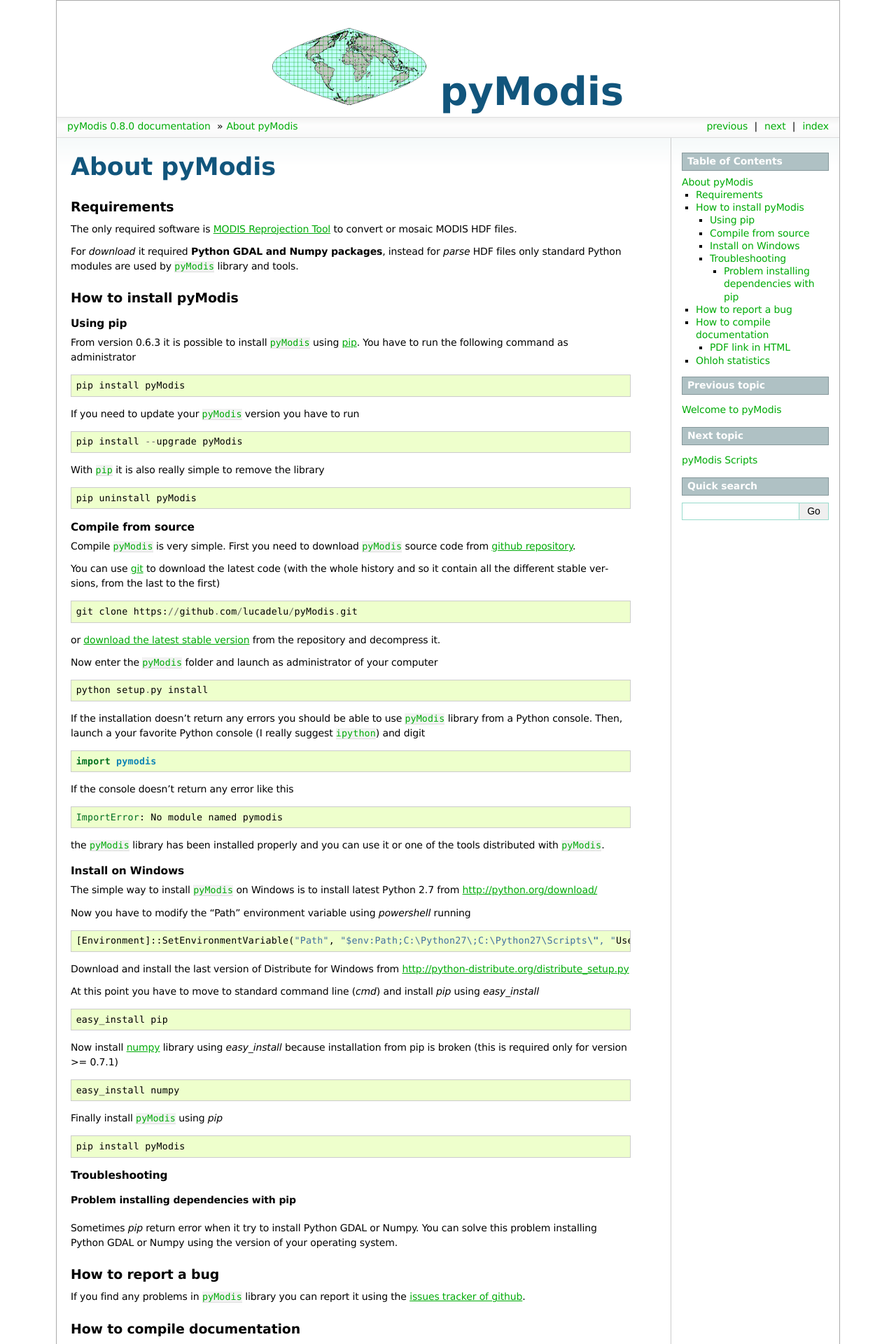
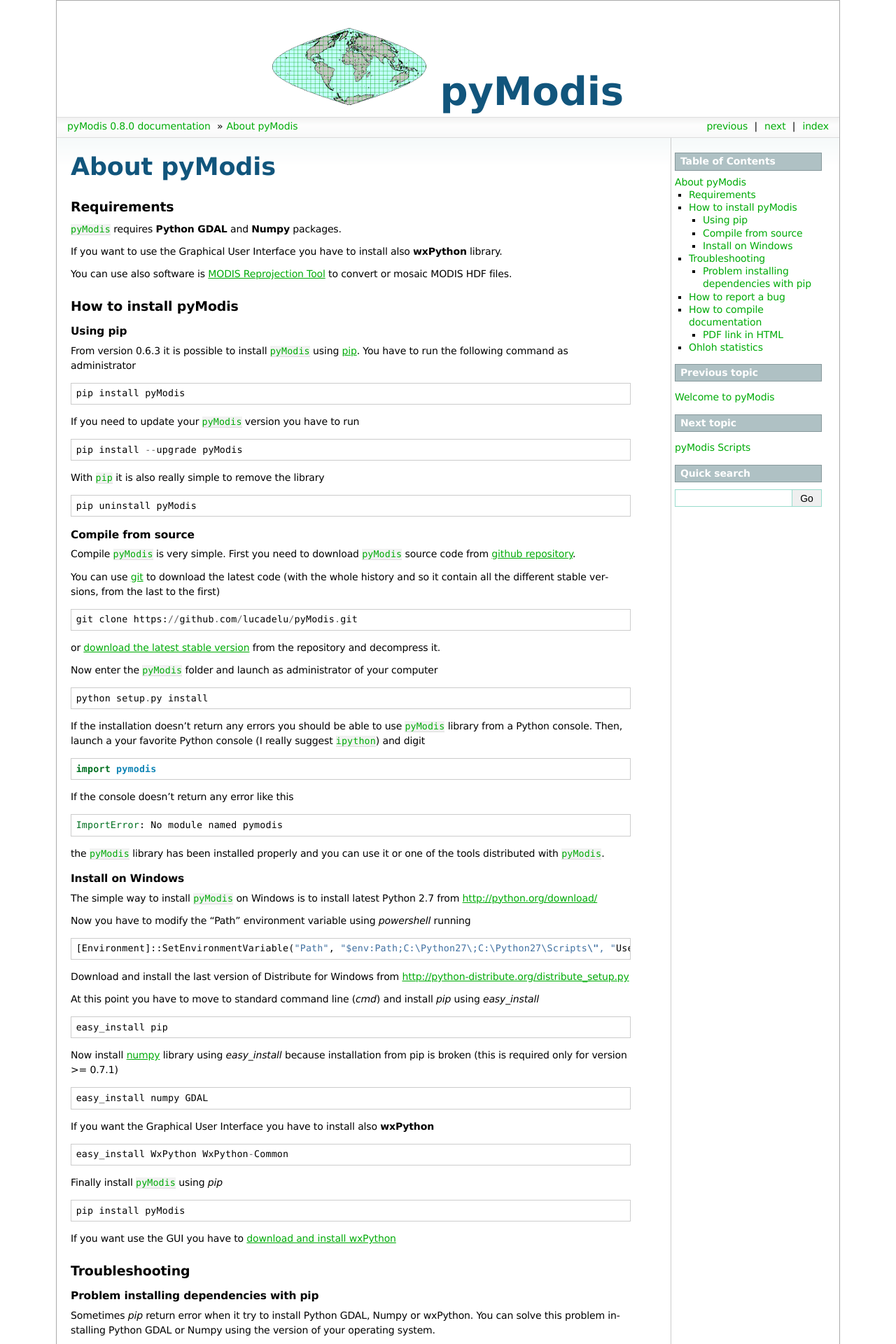
Before and after one commit to lucadelu/pyModis, a Sphinx documentation site: the page built from docs/source/info.rst, in a window 1280 px wide. Shown: the top 1920 px of the page at 70% size. Built offline with Sphinx 7.4.7, drawn with Linux system fonts in a browser that asks for light colours; formulas are drawn with MathJax 3; a script that is not in the unit is left out; comment, search, counter and statistics services are not loaded; the version number is read from the project's files by our own code.

Commit message:
add images for script, update css style, update pymodis info

```diff
--- a/docs/source/_static/pymodis.css
+++ b/docs/source/_static/pymodis.css
@@ -35,3 +35,16 @@
 p.admonition-title {
     background-color: rgba(207, 66, 0, 0.85)
 }
+
+div.highlight {
+    background: #FFFFFF;
+}
+
+img.gui {
+    padding-top: 10px;
+    padding-right: 10px;
+}
+
+div.sphinxsidebar {
+    padding-right: 25px!important;
+}
--- a/docs/source/info.rst
+++ b/docs/source/info.rst
@@ -4,11 +4,13 @@
 Requirements
 -------------
 
-The only required software is `MODIS Reprojection Tool <https://lpdaac.usgs.gov/tools/modis_reprojection_tool>`_
+``pyModis`` requires **Python GDAL** and **Numpy** packages.
+
+If you want to use the Graphical User Interface you have to
+install also **wxPython** library.
+
+You can use also software is `MODIS Reprojection Tool <https://lpdaac.usgs.gov/tools/modis_reprojection_tool>`_
 to convert or mosaic MODIS HDF files.
-
-For *download* it required **Python GDAL and Numpy packages**,  instead for *parse*
-HDF files only standard Python modules are used by ``pyModis`` library and tools.
 
 How to install pyModis
 -----------------------
@@ -90,18 +92,25 @@
 Now install `numpy <http://www.numpy.org>`_ library using *easy_install* because
 installation from pip is broken (this is required only for version >= 0.7.1) ::
 
-    easy_install numpy
+    easy_install numpy GDAL
+
+If you want the Graphical User Interface you have to install also **wxPython** ::
+
+    easy_install WxPython WxPython-Common
 
 Finally install ``pyModis`` using *pip* ::
 
     pip install pyModis
 
+If you want use the GUI you have to `download and install wxPython <http://www.wxpython.org/download.php>`_
+
 Troubleshooting
-^^^^^^^^^^^^^^^^^^^
+------------------
 
 Problem installing dependencies with pip
-"""""""""""""""""""""""""""""""""""""""""""
-Sometimes *pip* return error when it try to install Python GDAL or Numpy.
+^^^^^^^^^^^^^^^^^^^^^^^^^^^^^^^^^^^^^^^^^^^^^
+
+Sometimes *pip* return error when it try to install Python GDAL, Numpy or wxPython.
 You can solve this problem installing Python GDAL or Numpy using the
 version of your operating system.
 
```
Also changed, not shown: docs/source/_static/gui/modis_convert.png (added), docs/source/_static/gui/modis_download.png (added), docs/source/_static/gui/modis_download_from_list.png (added), docs/source/_static/gui/modis_mosaic.png (added), docs/source/_static/gui/modis_multiparse.png (added), docs/source/_static/gui/modis_parse.png (added), docs/source/_static/gui/modis_quality.png (added).
